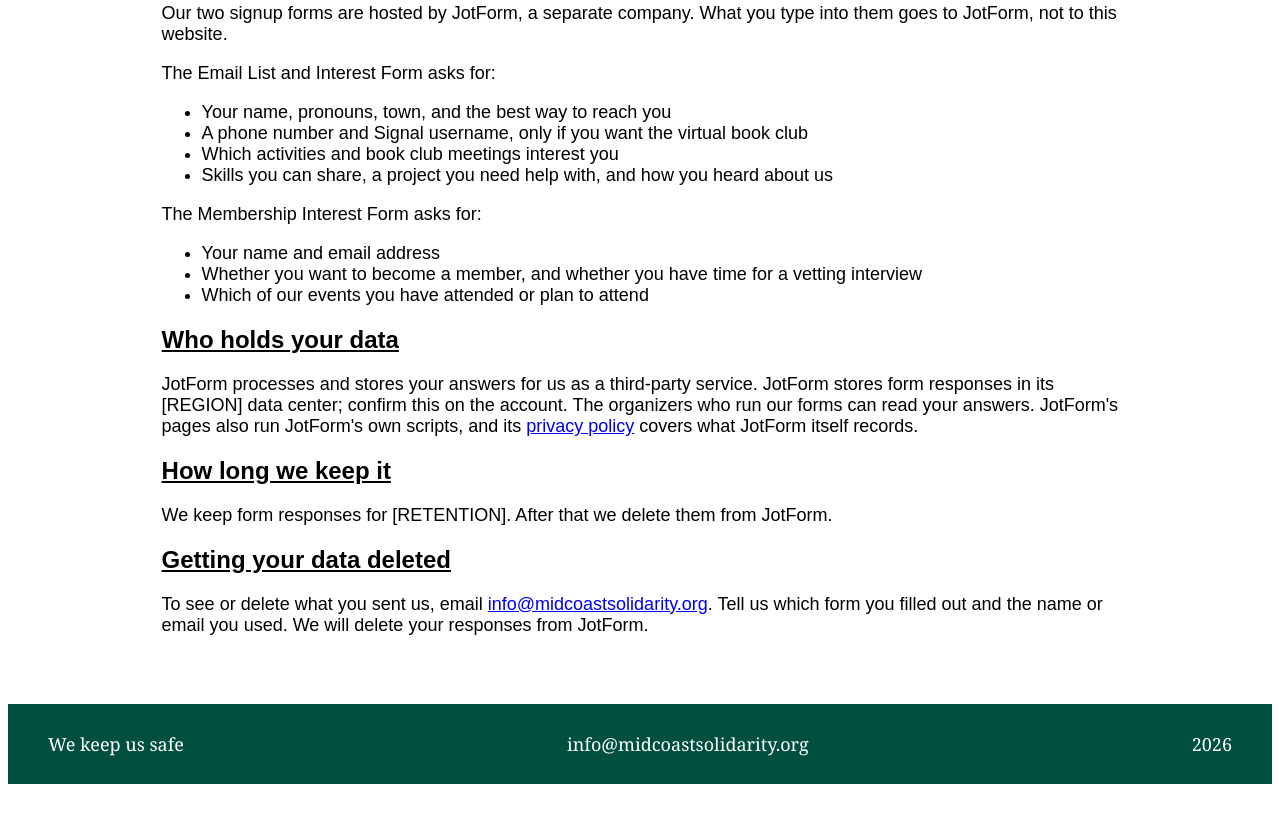
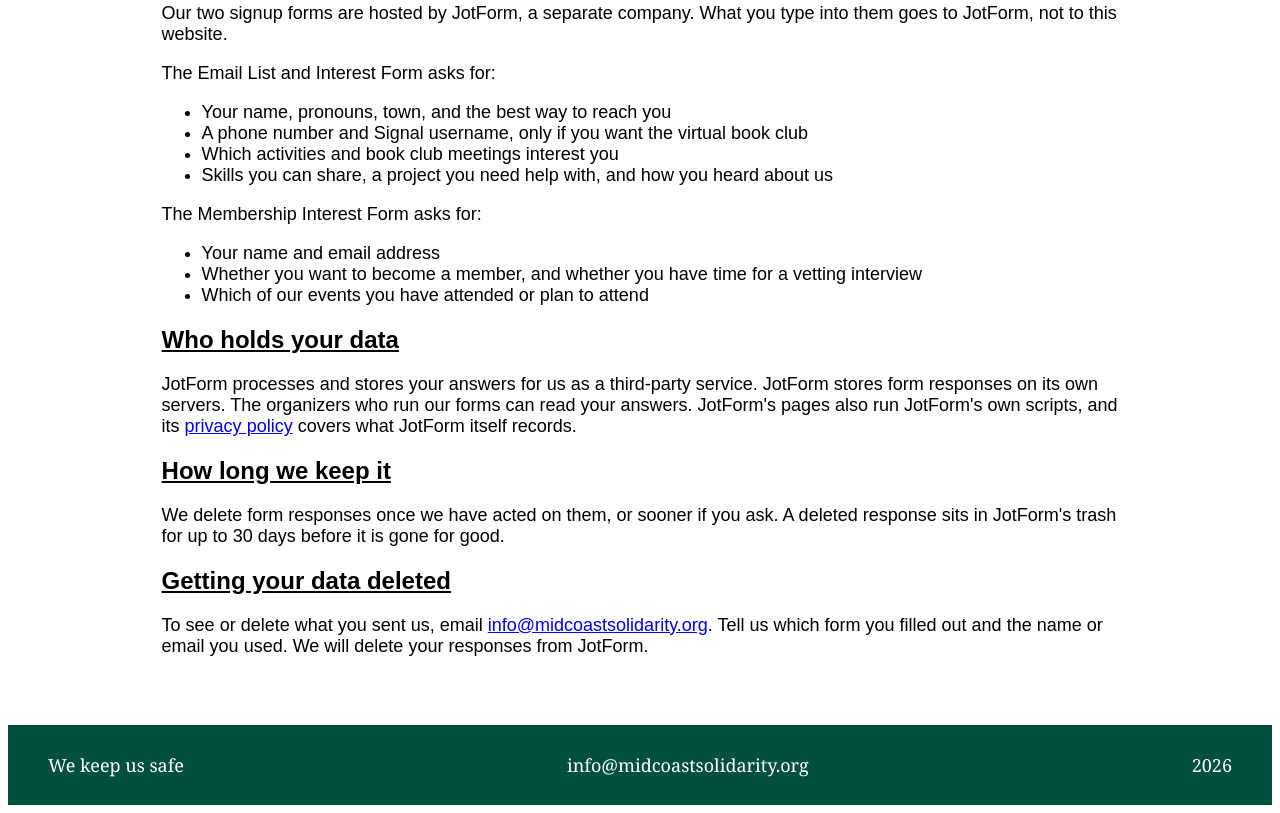
Before and after one commit to midcoastsolidarity/mcs-main-website, a website: page data_policy_092326.html in a window 1280 px wide. Shown: the part 548-1361 px from the top of the page. Before the commit the page ends 1340 px from the top, so only its background shows below. Drawn offline with Linux system fonts and the light colour scheme.

Commit message:
info: fill in the retention and storage lines of the data policy

```diff
--- a/data_policy_092326.html
+++ b/data_policy_092326.html
@@ -219,9 +219,9 @@
         <h2>Who holds your data</h2>
         <p>
           JotForm processes and stores your answers for us as a third-party
-          service. JotForm stores form responses in its [REGION] data center;
-          confirm this on the account. The organizers who run our forms can read
-          your answers. JotForm's pages also run JotForm's own scripts, and its
+          service. JotForm stores form responses on its own servers. The
+          organizers who run our forms can read your answers. JotForm's pages
+          also run JotForm's own scripts, and its
           <a
             href="https://www.jotform.com/privacy/"
             target="_blank"
@@ -233,8 +233,9 @@
 
         <h2>How long we keep it</h2>
         <p>
-          We keep form responses for [RETENTION]. After that we delete them from
-          JotForm.
+          We delete form responses once we have acted on them, or sooner if you
+          ask. A deleted response sits in JotForm's trash for up to 30 days
+          before it is gone for good.
         </p>
 
         <h2>Getting your data deleted</h2>
```
